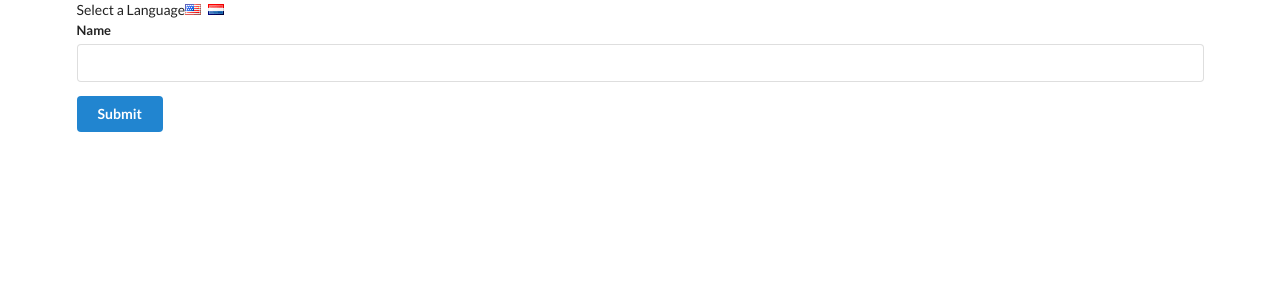
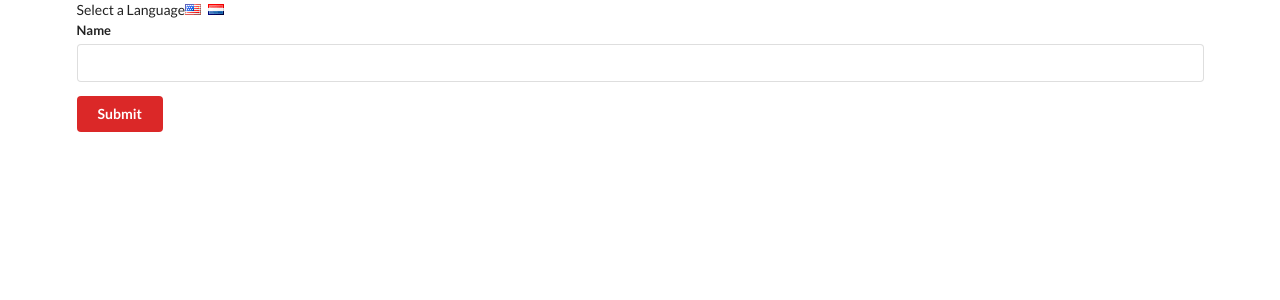
Before and after one commit to brianslab/udemy-react, a React (Create React App) app in the folder translate/: page / in a window 1280 px wide. Shown: the top 300 px of the page. Built offline with nearby package versions, Linux system fonts and the light colour scheme.

Commit message:
implement color context

```diff
--- a/translate/src/components/App.js
+++ b/translate/src/components/App.js
@@ -2,6 +2,7 @@ import React from 'react';
 
 import UserCreate from './UserCreate';
 import LanguageContext from '../contexts/LanguageContext';
+import ColorContext from '../contexts/ColorContext';
 
 class App extends React.Component {
   state = { language: 'english' };
@@ -25,7 +26,9 @@ class App extends React.Component {
           />
         </div>
         <LanguageContext.Provider value={this.state.language}>
-          <UserCreate />
+          <ColorContext.Provider value="red">
+            <UserCreate />
+          </ColorContext.Provider>
         </LanguageContext.Provider>
       </div>
     );
--- a/translate/src/components/Button.js
+++ b/translate/src/components/Button.js
@@ -1,15 +1,20 @@
 import React from 'react';
 
 import LanguageContext from '../contexts/LanguageContext';
+import ColorContext from '../contexts/ColorContext';
 
 class Button extends React.Component {
   render () {
     return (
-      <button className="ui button primary">
-        <LanguageContext.Consumer>
-          {(value) => (value === 'english' ? 'Submit' : 'Voorleggen')}
-        </LanguageContext.Consumer>
-      </button>
+      <ColorContext.Consumer>
+        {(color) => (
+          <button className={`ui button ${color}`}>
+            <LanguageContext.Consumer>
+              {(value) => (value === 'english' ? 'Submit' : 'Voorleggen')}
+            </LanguageContext.Consumer>
+          </button>
+        )}
+      </ColorContext.Consumer>
     );
   }
 }
--- /dev/null
+++ b/translate/src/contexts/ColorContext.js
@@ -0,0 +1,3 @@
+import React from 'react';
+
+export default React.createContext();
```
